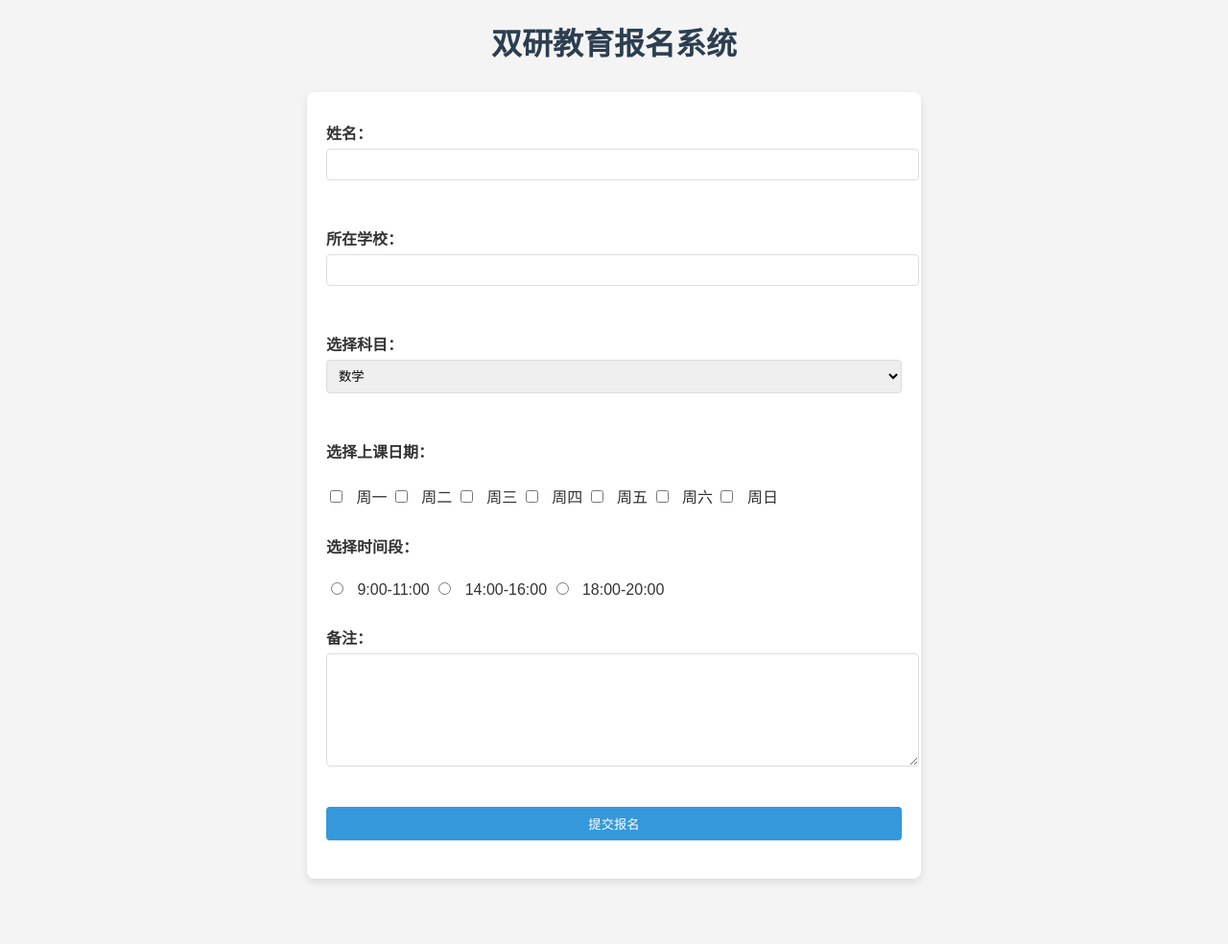
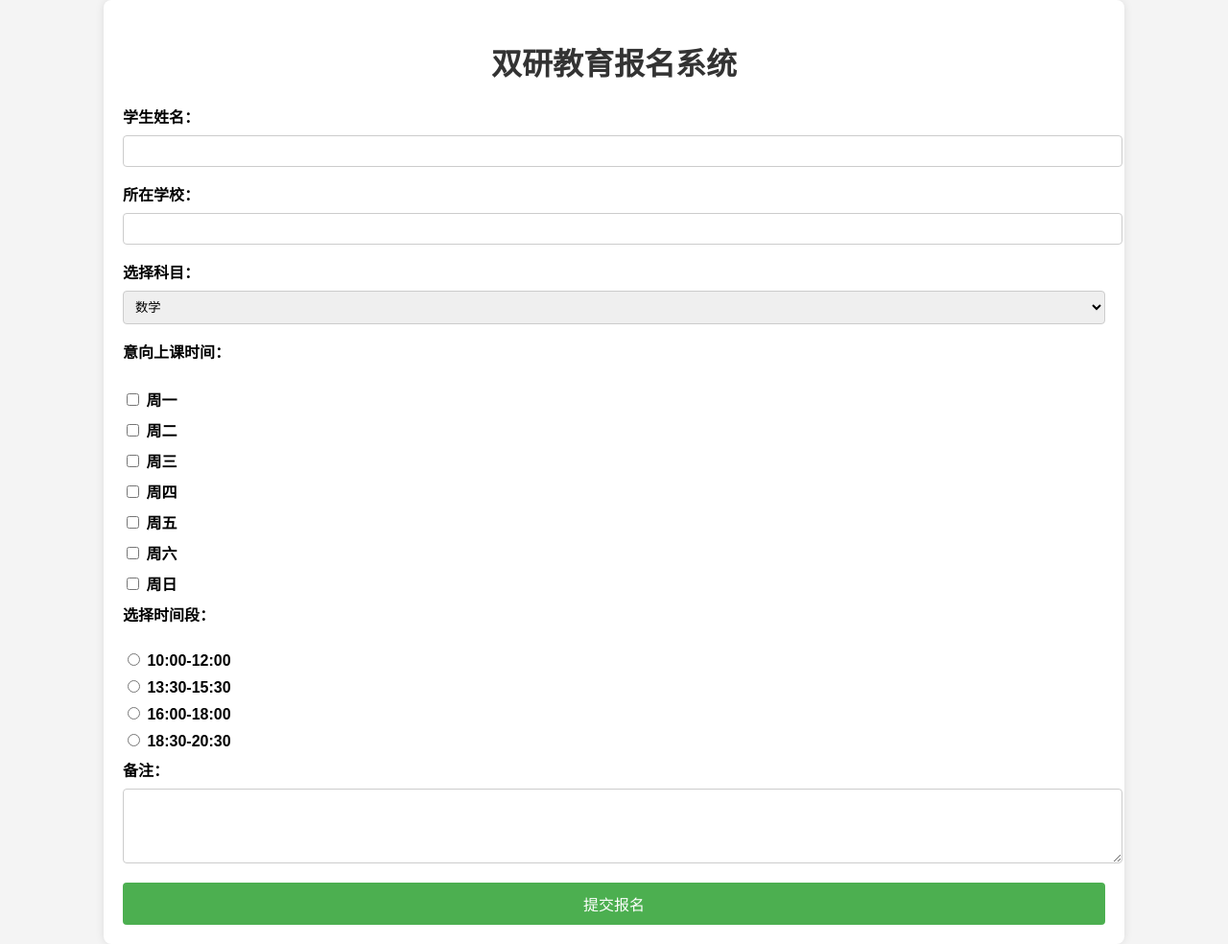
Before and after one commit to Ning19940113/course-registration, a Flask app: page / in a window 1280 px wide. Shown: the whole page at 96% size. Before the commit the page ends 920 px from the top, so only its background shows below. Run offline with Flask 3, Linux system fonts and the light colour scheme.

Commit message:
Final changes: added form handling and thank you page

```diff
--- a/app.py
+++ b/app.py
@@ -2,31 +2,29 @@ from flask import Flask, render_template, request
 from flask_sqlalchemy import SQLAlchemy
 
 app = Flask(__name__)
-
-# 配置数据库（这里使用SQLite，文件保存在当前目录下）
 app.config['SQLALCHEMY_DATABASE_URI'] = 'sqlite:///registrations.db'
 app.config['SQLALCHEMY_TRACK_MODIFICATIONS'] = False
-
-# 初始化数据库
 db = SQLAlchemy(app)
 
-# 创建数据库模型
+# 定义数据库模型
 class Registration(db.Model):
-    id = db.Column(db.Integer, primary_key=True)  # 自增ID
+    id = db.Column(db.Integer, primary_key=True)
     name = db.Column(db.String(100), nullable=False)
-    school = db.Column(db.String(200), nullable=False)
+    school = db.Column(db.String(100), nullable=False)
     subject = db.Column(db.String(50), nullable=False)
-    day = db.Column(db.String(100), nullable=False)  # 存储为逗号分隔的字符串
+    day = db.Column(db.String(100), nullable=False)  # 存储选中的星期，多个用逗号分隔
     time = db.Column(db.String(50), nullable=False)
-    remarks = db.Column(db.String(500), nullable=True)
+    remarks = db.Column(db.String(255), nullable=True)
 
-    def __repr__(self):
-        return f"<Registration {self.name}, {self.school}, {self.subject}>"
-
+# 创建数据库
+@app.before_first_request
+def create_tables():
+    db.create_all()
 
 @app.route('/', methods=['GET', 'POST'])
 def index():
     if request.method == 'POST':
+        # 获取表单数据
         name = request.form.get('name')
         school = request.form.get('school')
         subject = request.form.get('subject')
@@ -34,7 +32,7 @@ def index():
         time = request.form.get('time')
         remarks = request.form.get('remarks')
 
-        # 保存到数据库
+        # 保存数据到数据库
         registration = Registration(
             name=name,
             school=school,
@@ -43,18 +41,13 @@ def index():
             time=time,
             remarks=remarks
         )
-        db.session.add(registration)  # 添加数据
-        db.session.commit()  # 提交事务
+        db.session.add(registration)
+        db.session.commit()
 
+        # 返回感谢页面
         return render_template('thank_you.html', name=name, school=school, subject=subject, day=day, time=time, remarks=remarks)
 
     return render_template('form.html')
 
-
-# 感谢页面
-@app.route('/thank_you')
-def thank_you():
-    return render_template('thank_you.html')
-
-if __name__ == "__main__":
-    app.run(host='0.0.0.0', port=5000)
+if __name__ == '__main__':
+    app.run(debug=True)
--- a/static/style.css
+++ b/static/style.css
@@ -1,59 +1,58 @@
 body {
+    font-family: Arial, sans-serif;
     background-color: #f4f4f4;
-    font-family: Arial, sans-serif;
-    color: #333;
     margin: 0;
     padding: 0;
 }
 
+.container {
+    width: 80%;
+    margin: 0 auto;
+    background-color: #fff;
+    padding: 20px;
+    border-radius: 8px;
+    box-shadow: 0 0 10px rgba(0, 0, 0, 0.1);
+}
+
 h1 {
     text-align: center;
-    color: #2c3e50;
-    margin-top: 20px;
-}
-
-form {
-    max-width: 600px;
-    margin: 30px auto;
-    padding: 20px;
-    background-color: #ffffff;
-    border-radius: 8px;
-    box-shadow: 0 4px 8px rgba(0, 0, 0, 0.1);
+    color: #333;
 }
 
 label {
     display: block;
-    margin: 10px 0 5px;
+    margin-bottom: 8px;
     font-weight: bold;
 }
 
-input[type="text"],
-input[type="submit"],
-select,
-textarea {
+input[type="text"], input[type="email"], input[type="password"], select, textarea {
     width: 100%;
     padding: 8px;
-    margin-bottom: 20px;
-    border: 1px solid #ddd;
+    margin-bottom: 16px;
+    border: 1px solid #ccc;
     border-radius: 4px;
 }
 
-input[type="submit"] {
-    background-color: #3498db;
-    color: #fff;
+button {
+    display: block;
+    width: 100%;
+    padding: 10px;
+    background-color: #4CAF50;
+    color: white;
     border: none;
-    cursor: pointer;
+    border-radius: 4px;
+    font-size: 16px;
 }
 
-input[type="submit"]:hover {
-    background-color: #2980b9;
+button:hover {
+    background-color: #45a049;
 }
 
-textarea {
-    height: 100px;
+ul {
+    list-style: none;
+    padding: 0;
 }
 
-input[type="checkbox"],
-input[type="radio"] {
-    margin-right: 10px;
+ul li {
+    margin-bottom: 10px;
 }
--- a/templates/form.html
+++ b/templates/form.html
@@ -4,43 +4,45 @@
     <meta charset="UTF-8">
     <meta name="viewport" content="width=device-width, initial-scale=1.0">
     <title>双研教育报名系统</title>
-    <link rel="stylesheet" type="text/css" href="{{ url_for('static', filename='style.css') }}">
-    <link rel="icon" href="{{ url_for('static', filename='favicon.ico') }}" type="image/x-icon">
+    <link rel="stylesheet" href="{{ url_for('static', filename='style.css') }}">
 </head>
 <body>
+    <div class="container">
         <h1>双研教育报名系统</h1>
         <form action="/" method="POST">
-        <label for="name">姓名：</label>
-        <input type="text" id="name" name="name" required><br><br>
+            <label for="name">学生姓名：</label>
+            <input type="text" id="name" name="name" required>
 
             <label for="school">所在学校：</label>
-        <input type="text" id="school" name="school" required><br><br>
+            <input type="text" id="school" name="school" required>
 
             <label for="subject">选择科目：</label>
             <select id="subject" name="subject" required>
                 <option value="math">数学</option>
                 <option value="english">英语</option>
                 <option value="physics">物理</option>
-        </select><br><br>
+            </select>
 
-        <label for="day">选择上课日期：</label><br>
-        <input type="checkbox" name="day" value="monday"> 周一
-        <input type="checkbox" name="day" value="tuesday"> 周二
-        <input type="checkbox" name="day" value="wednesday"> 周三
-        <input type="checkbox" name="day" value="thursday"> 周四
-        <input type="checkbox" name="day" value="friday"> 周五
-        <input type="checkbox" name="day" value="saturday"> 周六
-        <input type="checkbox" name="day" value="sunday"> 周日<br><br>
+            <label for="day">意向上课时间：</label><br>
+            <label><input type="checkbox" name="day" value="monday"> 周一</label>
+            <label><input type="checkbox" name="day" value="tuesday"> 周二</label>
+            <label><input type="checkbox" name="day" value="wednesday"> 周三</label>
+            <label><input type="checkbox" name="day" value="thursday"> 周四</label>
+            <label><input type="checkbox" name="day" value="friday"> 周五</label>
+            <label><input type="checkbox" name="day" value="saturday"> 周六</label>
+            <label><input type="checkbox" name="day" value="sunday"> 周日</label>
 
             <label for="time">选择时间段：</label><br>
-        <input type="radio" name="time" value="9-11"> 9:00-11:00
-        <input type="radio" name="time" value="14-16"> 14:00-16:00
-        <input type="radio" name="time" value="18-20"> 18:00-20:00<br><br>
+            <label><input type="radio" name="time" value="10-12" required> 10:00-12:00</label>
+            <label><input type="radio" name="time" value="13:30-15:30" required> 13:30-15:30</label>
+            <label><input type="radio" name="time" value="16-18" required> 16:00-18:00</label>
+            <label><input type="radio" name="time" value="18:30-20:30" required> 18:30-20:30</label>
 
             <label for="remarks">备注：</label>
-        <textarea id="remarks" name="remarks"></textarea><br><br>
+            <textarea id="remarks" name="remarks" rows="4"></textarea>
 
-        <input type="submit" value="提交报名">
+            <button type="submit">提交报名</button>
         </form>
+    </div>
 </body>
 </html>
```
Also changed, not shown: form.html (+47 -40 lines), index.html (+21 -19 lines), style.css (+30 -31 lines), templates/thank_you.html (+15 -3 lines), thank_you.html (+15 -3 lines), instance/registrations.db (added). Lines whose indentation alone changed are shown as unchanged.
